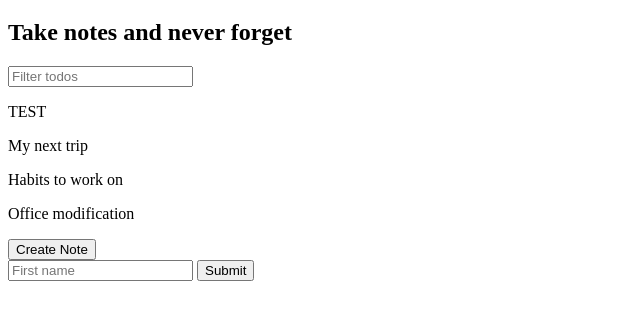
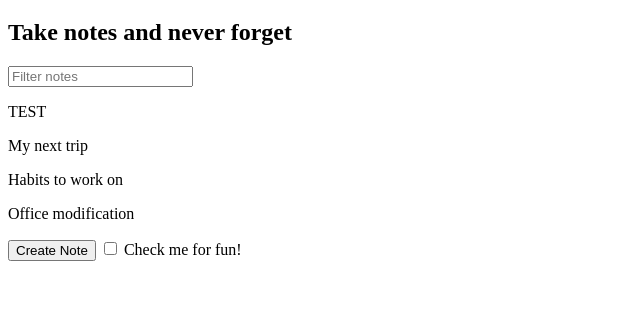
Before and after one commit to mannyrhythms/supreme-journey, a plain HTML site: page notes-app/index.html in a window 1280 px wide. Shown: the part 61-380 px from the top of the page, without its empty margins (0-640 px from the left). Drawn offline with Linux system fonts and the light colour scheme.

Commit message:
59. Checkboxes

```diff
--- a/notes-app/index.html
+++ b/notes-app/index.html
@@ -7,13 +7,12 @@
 <body>
     <h1>Notes Application</h1>
     <h2>Take notes and never forget</h2>
-    <input id="search-text" type="text" placeholder="Filter todos">
+    <input id="search-text" type="text" placeholder="Filter notes">
     <div id="notes"></div>
     <button id="create-note">Create Note</button>
-    <form id="name-form">
-        <input type="text" placeholder="First name" name="firstName">
-        <button>Submit</button>
-    </form>
+    <label>
+        <input id="for-fun" type="checkbox"> Check me for fun!
+    </label>
     <script src="notes-app.js"></script>
 </body>
 </html>
--- a/notes-app/notes-app.js
+++ b/notes-app/notes-app.js
@@ -38,8 +38,6 @@ document.querySelector("#search-text").addEventListener("input", function (e) {
     renderNotes(notes, filters)
 })
 
-document.querySelector("#name-form").addEventListener("submit", function (e) {
-    e.preventDefault()
-    console.log(e.target.elements.firstName.value)
-    e.target.elements.firstName.value = ''
+document.querySelector("#for-fun").addEventListener("change", function (e) {
+console.log(e.target.checked)
 })
```
Also changed, not shown: todo-app/index.html (+3 -0 lines), todo-app/todo-app.js (+12 -3 lines).
